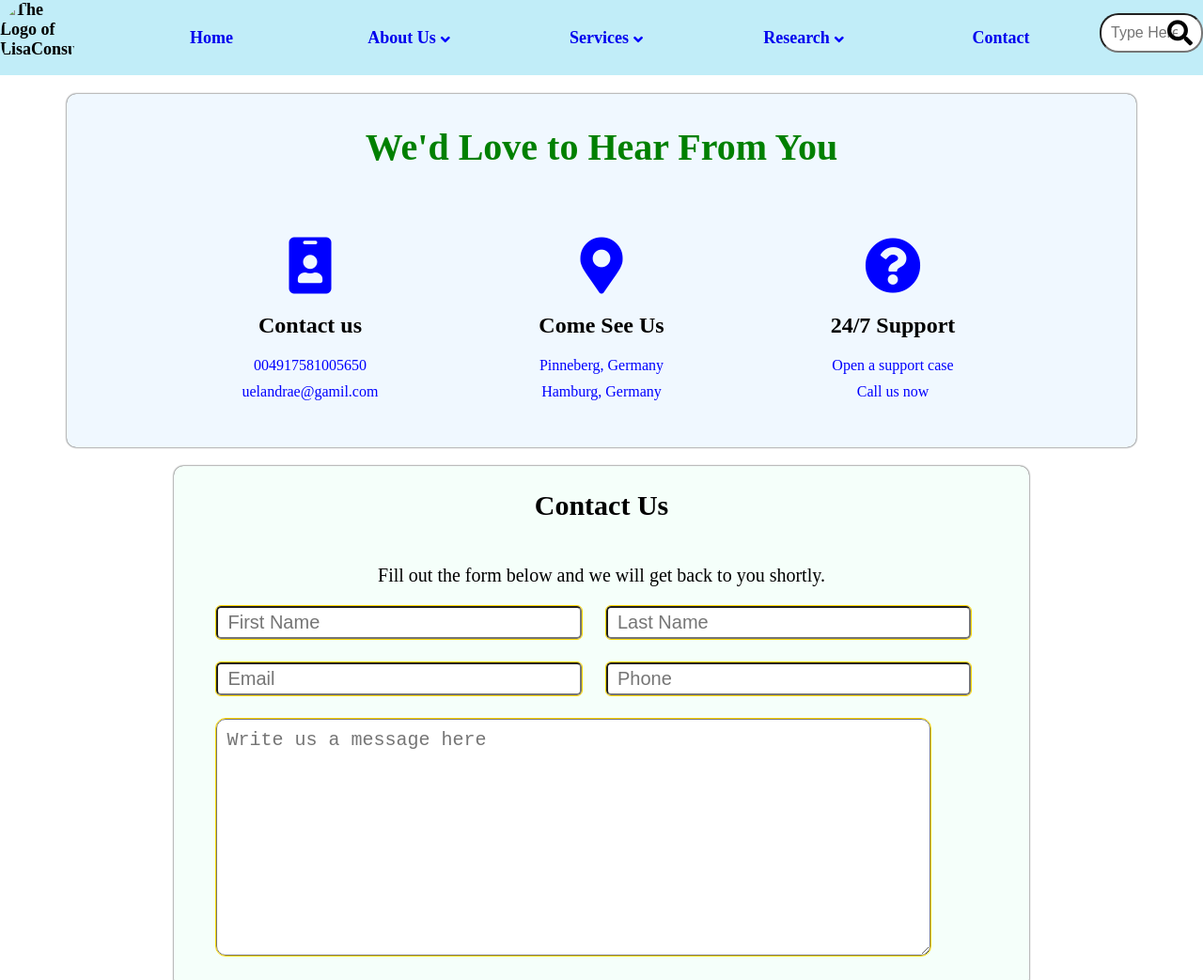
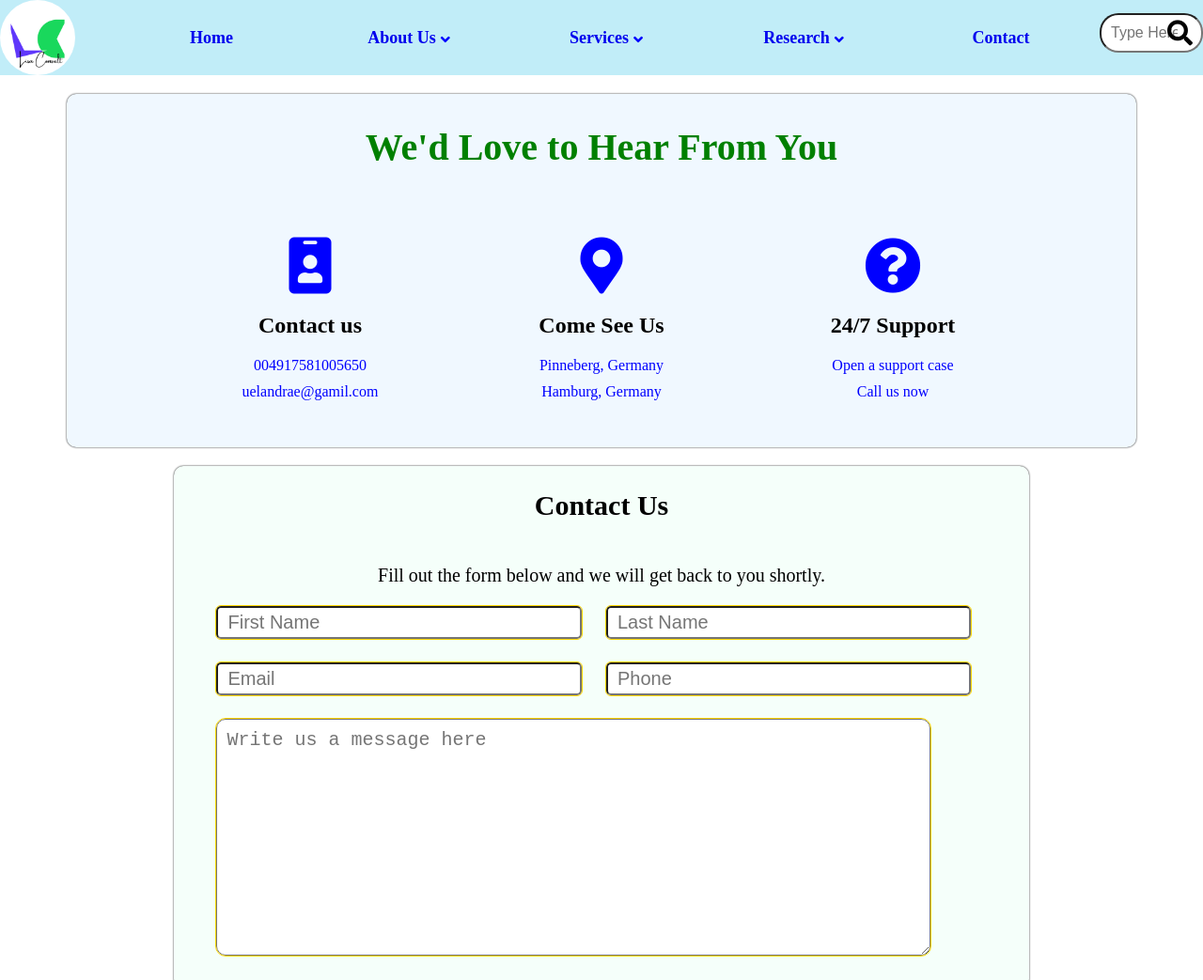
Before and after one commit to Yohannes-Habtemariam/real-project, a website: page contact.html in a window 1280 px wide. Shown: the top 1043 px of the page at 94% size. Drawn offline with nearby package versions, Linux system fonts and the light colour scheme; files that its build step writes are made by us from their sources; the site is published under a folder, as on GitHub Pages, so addresses that start at the root find nothing.

Commit message:
Update contact.html

```diff
--- a/contact.html
+++ b/contact.html
@@ -14,7 +14,7 @@
     <header>
         <!--The navigation bar-->
         <nav class="navigation-bar">
-            <img class="logo" src="/images/lisaconsult-logo.png" alt="The Logo of LisaConsult">
+            <img class="logo" src="images/lisaconsult-logo.png" alt="The Logo of LisaConsult">
 
             <ul>
                 <li class="home"><a href="index.html">Home</a></li>
```
